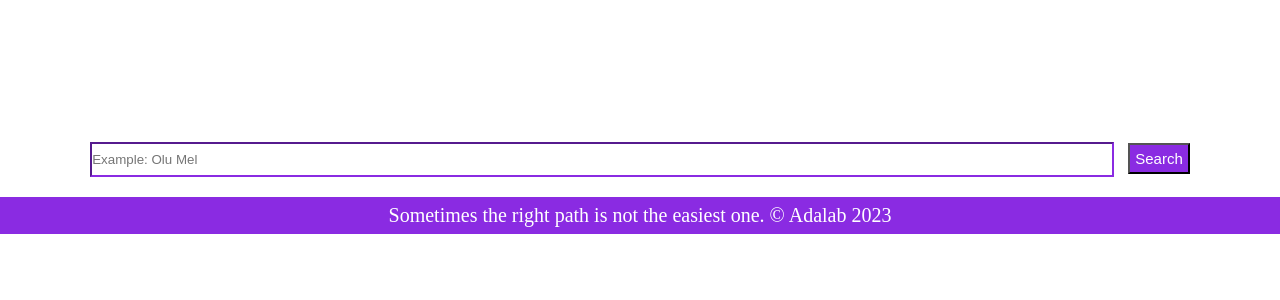
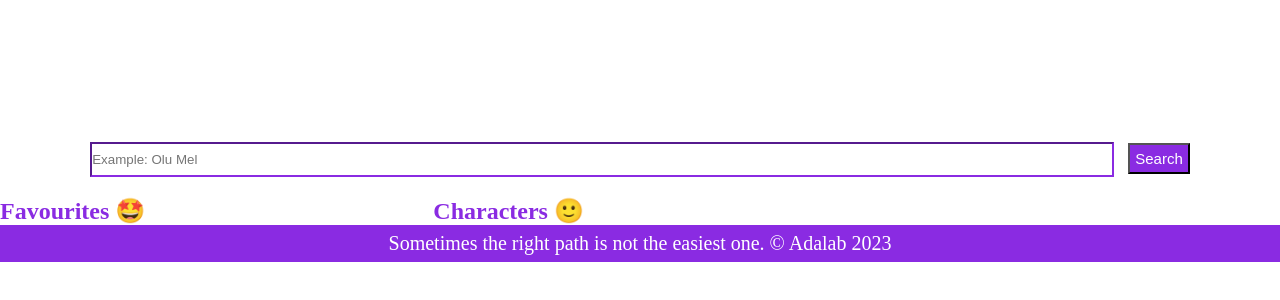
Before and after one commit to Adalab/modulo-2-evaluacion-final-Nanakuh, a website built with Vite: page src/index.html in a window 1280 px wide. Shown: the part 58-358 px from the top of the page. Built offline with nearby package versions, Linux system fonts and the light colour scheme; no server answers.

Commit message:
Fixing html 01

```diff
--- a/src/index.html
+++ b/src/index.html
@@ -23,6 +23,18 @@
       </form>
     </section>
     <section class="result-list js_result_list" id="result-list">
+      <section class="favourites">
+        <h2>Favourites 🤩 </h2>
+        <ul class="favourites-cards">
+
+        </ul>
+      </section>
+      <section class="characters js_characters">
+        <h2>Characters 🙂 </h2>
+        <ul class="cards">
+
+        </ul>
+      </section>
 
     </section>
   </main>
--- a/src/js/main.js
+++ b/src/js/main.js
@@ -13,8 +13,8 @@ const fetchDisneyCharacters = () => {
     });
 };
 
+const resultList = document.querySelector('.js_characters');
 
-const resultList = document.querySelector('.js_result_list');
 
 fetchDisneyCharacters()
   .then(characters => {
--- a/src/styles/main.css
+++ b/src/styles/main.css
@@ -28,9 +28,12 @@ html {
   margin-left: 10px;
   padding:5px;
 }
+h2{
+  color:blueviolet
+}
 .result-list{
-  display: flex;
-  flex-wrap: wrap;
+  display: grid;
+  grid-template-columns: 1fr 2fr;
   gap: 10px;
 }
 .footer{
```
